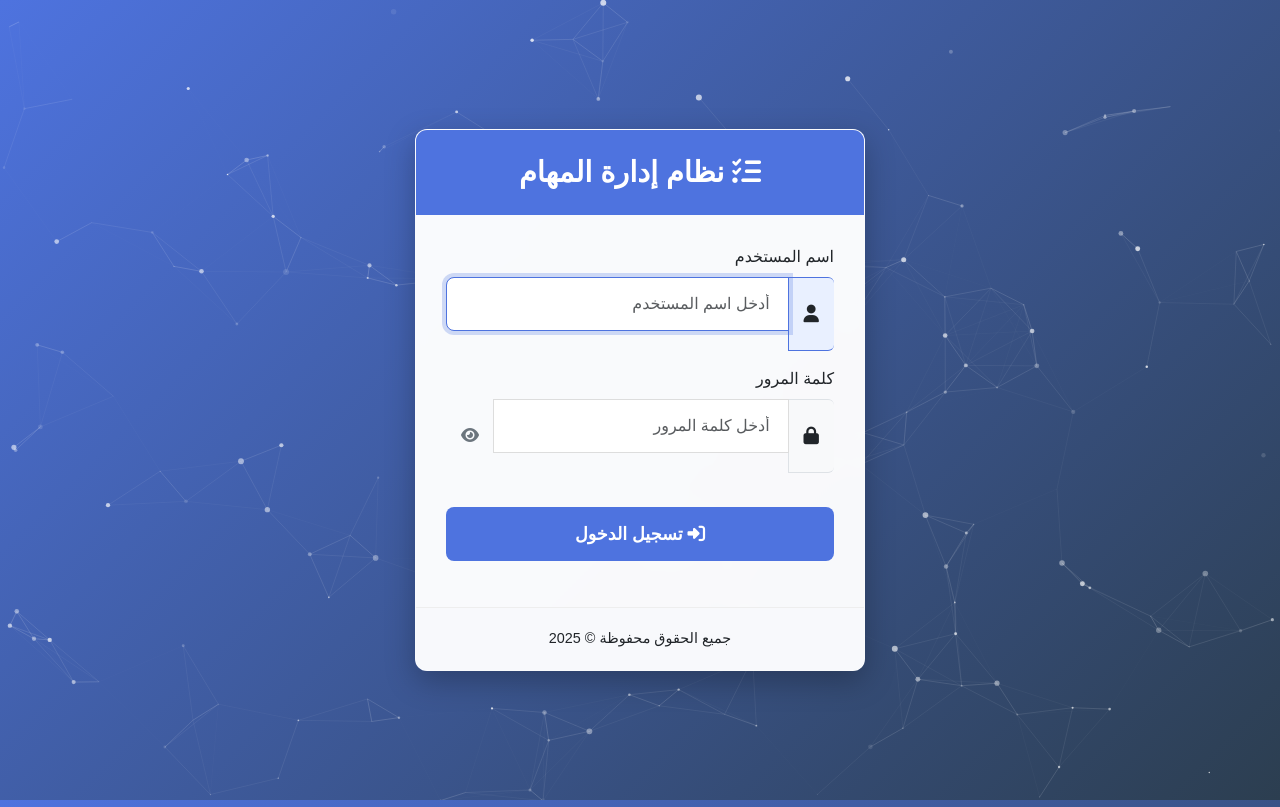
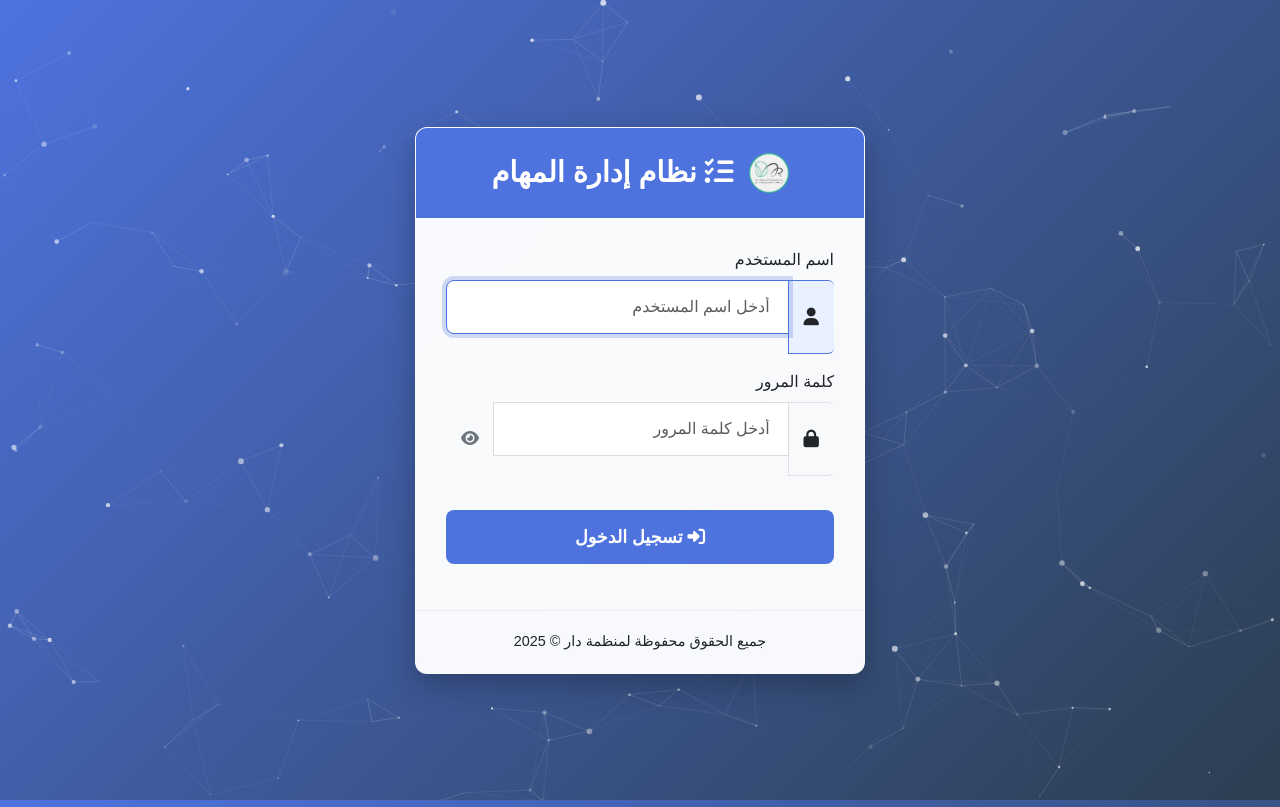
Before and after one commit to MhedyAlkhaldi/todo-app, a Flask app: page /login in a window 1280 px wide. Run offline with Flask 3, Linux system fonts and the light colour scheme; some libraries are stand-ins or nearby versions.

Commit message:
Edit task fix

```diff
--- a/templates/login.html
+++ b/templates/login.html
@@ -159,6 +159,11 @@
             transform: translateY(-50%);
             z-index: 5;
         }
+        login-header img {
+            filter: brightness(0) invert(1); /* لجعل الشعار أبيض إذا كان الخلفية داكنة */
+            transition: transform 0.3s ease;
+        }
+
     </style>
 </head>
 <body>
@@ -168,8 +173,13 @@
     <div class="login-container">
         <div class="login-card">
             <div class="login-header">
-                <h2><i class="fas fa-tasks"></i> نظام إدارة المهام</h2>
+            <div class="d-flex align-items-center justify-content-center">
+                <img src="{{ url_for('static', filename='images/logo.png') }}"
+                    alt="شعار المنظمة"
+                    style="height: 40px; margin-left: 15px;">
+                <h2 class="mb-0"><i class="fas fa-tasks"></i> نظام إدارة المهام</h2>
             </div>
+        </div>
 
             <div class="login-body">
                 <!-- رسائل التنبيه -->
@@ -219,7 +229,7 @@
             </div>
 
             <div class="login-footer">
-                <p class="mb-0">جميع الحقوق محفوظة &copy; <span id="year"></span></p>
+                <p class="mb-0">جميع الحقوق محفوظة لمنظمة دار &copy; <span id="year"></span></p>
             </div>
         </div>
     </div>
```
Also changed, not shown: static/images/logo.png (added).
